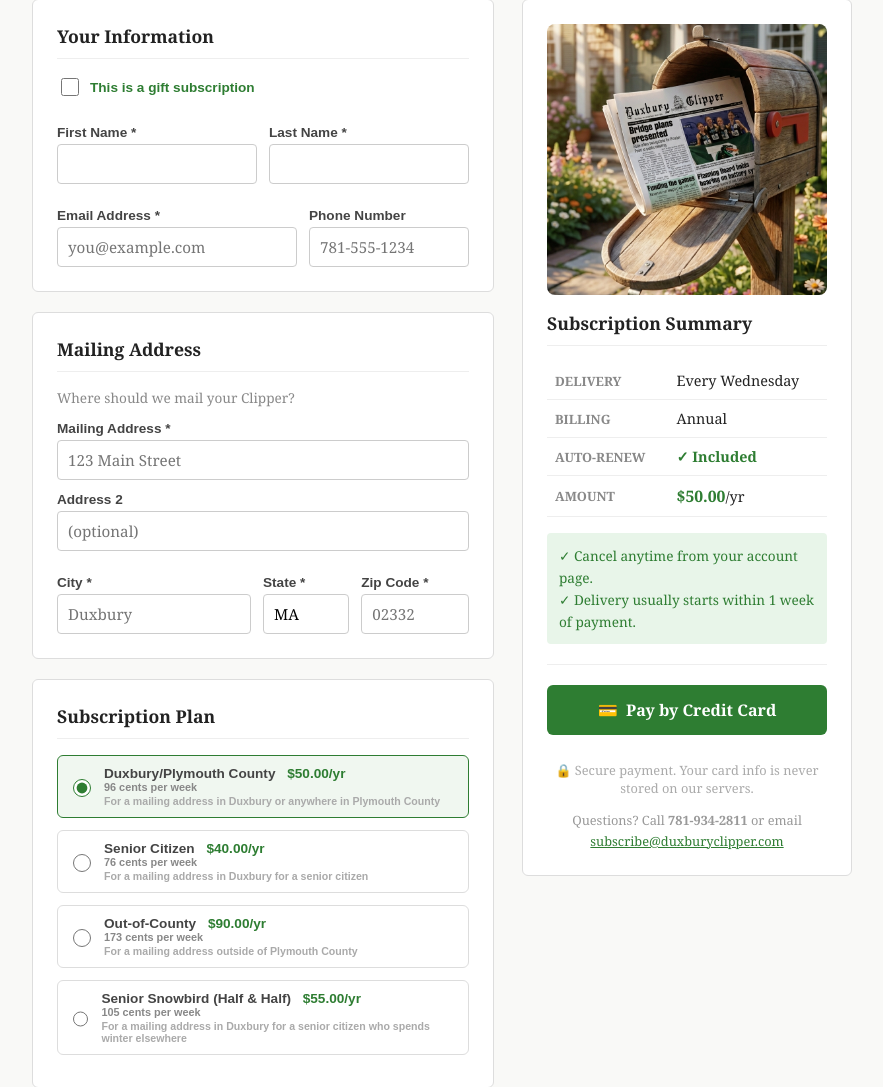
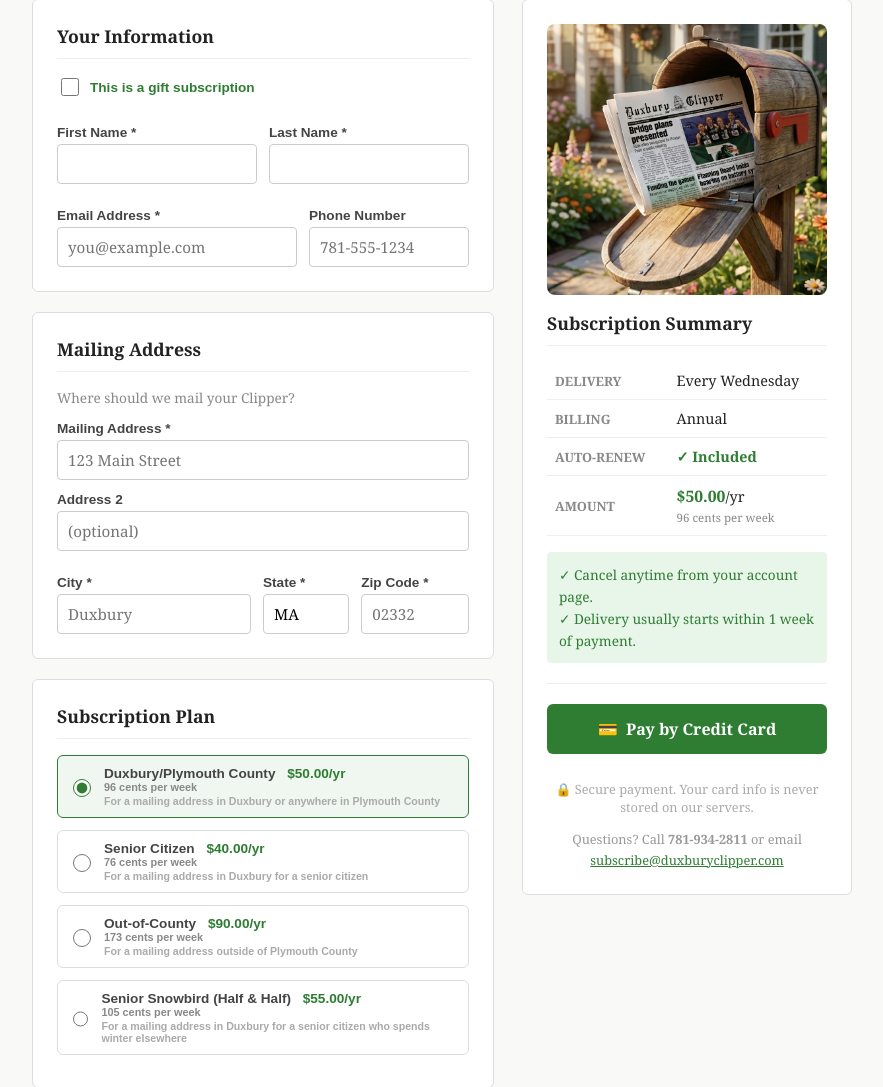
Before and after one commit to clipper-circ/clipper-circ, a Flask app: page /subscribe in a window 1280 px wide. Shown: the part 591-1678 px from the top of the page, without its empty margins (198-1081 px from the left). Run offline with Flask 3, Linux system fonts and the light colour scheme; some libraries are stand-ins or nearby versions.

Commit message:
Add cents per week under Amount in subscription summary

```diff
--- a/portal/templates/subscribe.html
+++ b/portal/templates/subscribe.html
@@ -143,7 +143,7 @@
           <tr><th>Delivery</th><td>Every Wednesday</td></tr>
           <tr><th>Billing</th><td>Annual</td></tr>
           <tr><th>Auto-renew</th><td style="color:#2e7d32;font-weight:700;">✓ Included</td></tr>
-          <tr><th>Amount</th><td><strong id="summary-price" style="font-size:1.1em;color:#2e7d32;">${{ "%.2f"|format(plans[0][2]) }}</strong>/yr</td></tr>
+          <tr><th>Amount</th><td><strong id="summary-price" style="font-size:1.1em;color:#2e7d32;">${{ "%.2f"|format(plans[0][2]) }}</strong>/yr<br><span id="summary-cpw" style="font-size:0.8em;color:#888;">{{ (plans[0][2]/52*100)|int }} cents per week</span></td></tr>
         </table>
         <div style="margin-top:16px;padding:12px;background:#e8f5e9;border-radius:4px;font-size:0.85em;color:#2e7d32;line-height:1.6;">
           ✓ Cancel anytime from your account page.<br>
@@ -193,7 +193,9 @@ const planPrices = { {% for code, label, price, desc in plans %}"{{ code }}": {{
 function updatePlanDisplay() {
   const selected = document.querySelector('input[name=plan]:checked');
   if (!selected) return;
-  document.getElementById('summary-price').textContent = '$' + parseFloat(planPrices[selected.value]).toFixed(2);
+  const price = parseFloat(planPrices[selected.value]);
+  document.getElementById('summary-price').textContent = '$' + price.toFixed(2);
+  document.getElementById('summary-cpw').textContent = Math.floor(price / 52 * 100) + ' cents per week';
   document.querySelectorAll('[id^=plan-label-]').forEach(el => {
     el.style.borderColor = '#ddd';
     el.style.background = '';
```
